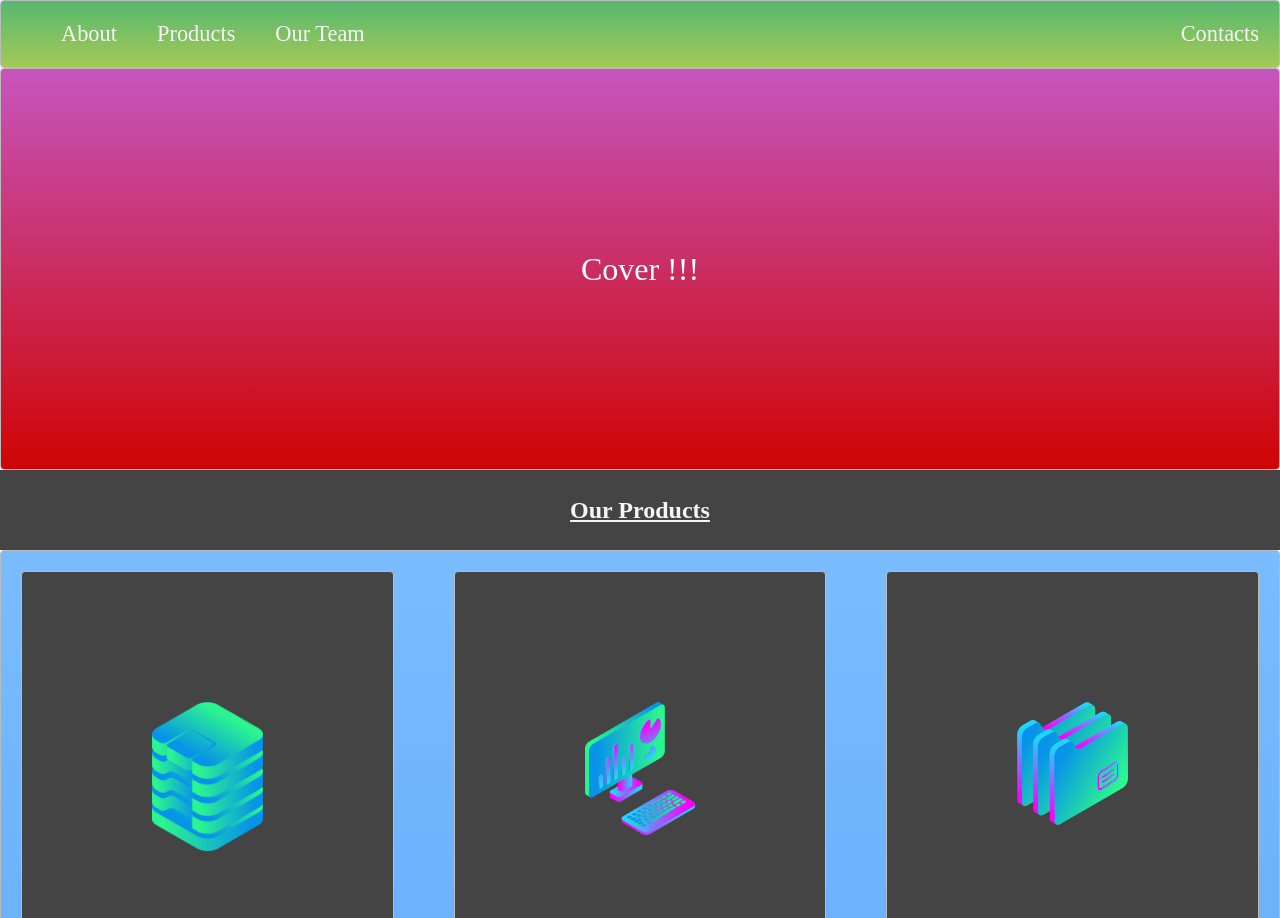
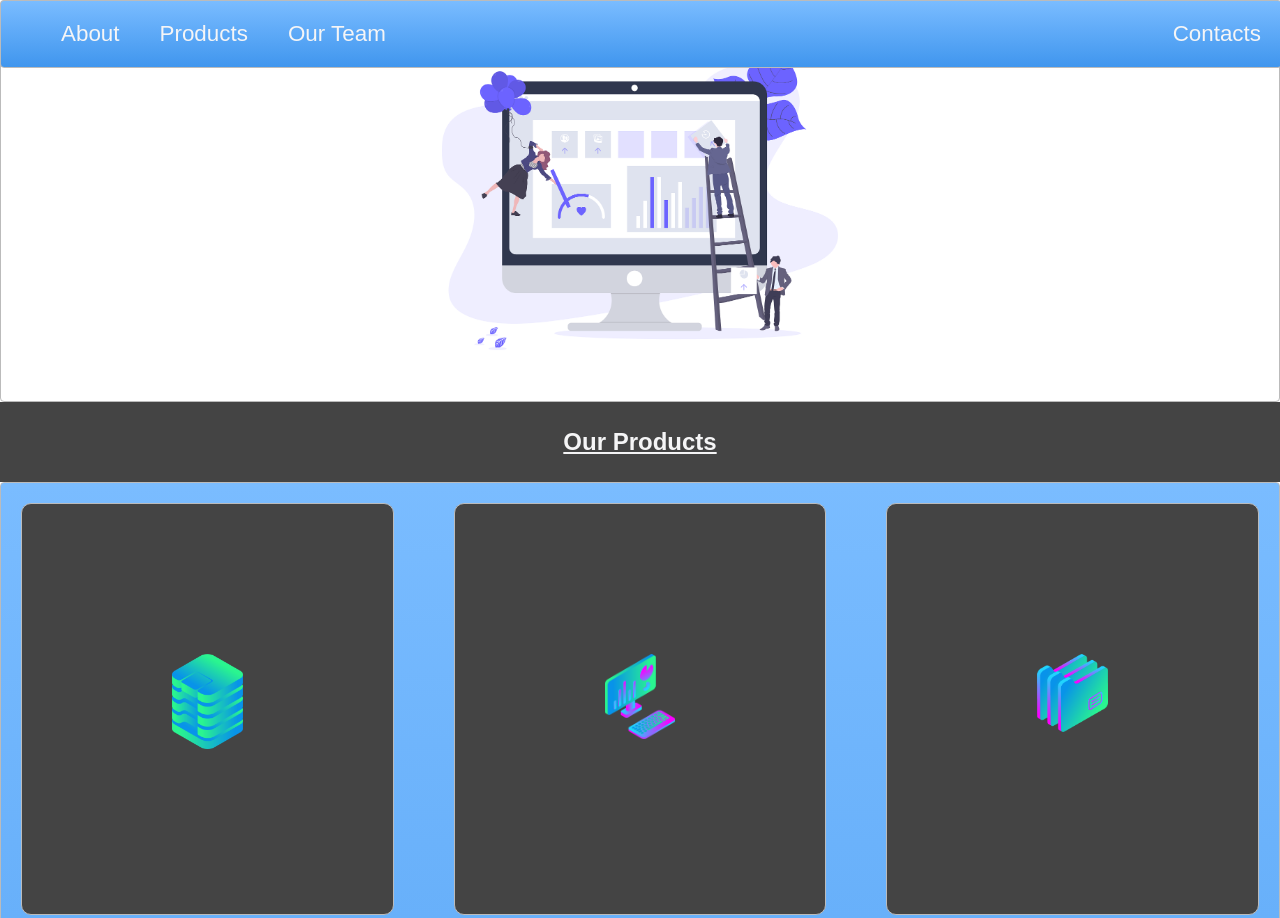
Before and after one commit to Schandroid243/LayoutMaster, a plain HTML site: page index.html in a window 1280 px wide. Shown: the top 918 px of the page. Drawn offline with Linux system fonts and the light colour scheme.

Commit message:
Adding cover image, rounded corner to project grid section changed the background color of the cover section, fixed the nav bar to the top when scrolling

```diff
--- a/index.html
+++ b/index.html
@@ -5,7 +5,7 @@
   <link rel="stylesheet" type="text/css" href="./style.css">
 </head>
 <body>
-    <nav class="zone green">
+    <nav class="zone blue sticky">
       <ul class="main-nav">
         <li><a href="">About</a></li>
         <li><a href="">Products</a></li>
@@ -13,7 +13,9 @@
         <li class="push"><a href="">Contacts</a></li>
       </ul>
     </nav>
-    <div class="container zone red">Cover !!!</div>
+    <div class="container zone">
+      <img class="cover" src="./img/undraw.png" alt="">
+    </div>
     <div class="mytitle">
       <h2 class="products">Our Products</h2>
     </div>
--- a/style.css
+++ b/style.css
@@ -1,5 +1,6 @@
 body {
     margin: auto 0;
+    font-family: Arial, Helvetica, sans-serif;
 }
 
 .zone {
@@ -21,6 +22,11 @@ body {
     box-shadow:rgba(0,0,0,0.8) 0px 5px 15px, inset rgba(0,0,0,0.15) 0px -10px 20px;
 }
 /* NAV Style */
+.sticky {
+    position: fixed;
+    top: 0;
+    width: 100%;
+}
 .main-nav {
     display: flex;
     list-style: none;
@@ -34,6 +40,8 @@ body {
         padding: 0;
     }
 }
+
+
 
 li {
     padding: 20px;
@@ -57,6 +65,10 @@ a {
     height: 50vh;
 }
 
+.cover {
+    width: 30rem;
+}
+
 /* PROJECT GRID Style */
 .grid-wrapper {
     display: grid;
@@ -74,7 +86,6 @@ a {
 }
 
 .products {
-    font-family: 'Times New Roman', Times, serif;
     font-size: 1.5em;
     text-decoration: underline;
     font-weight: bold;
@@ -87,10 +98,16 @@ a {
 
 .box {
     background-color: #444;
-    padding: 130px;
+    padding: 150px;
     margin: 20px;
+    border-radius: 10px;
 }
-
+.box:hover {
+    -webkit-transform:rotate(-7deg);
+    -moz-transform:rotate(-7deg);
+    -o-transform:rotate(-7deg);
+    transform:rotate(-7deg);
+}
 /* FOOTER */
 
 footer {
```
